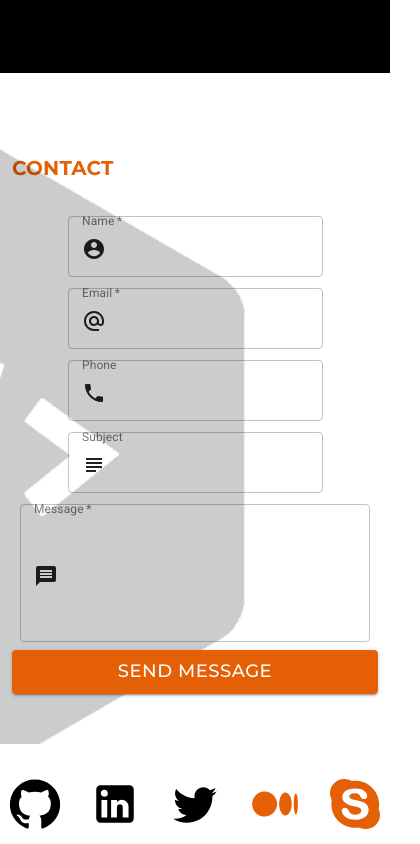
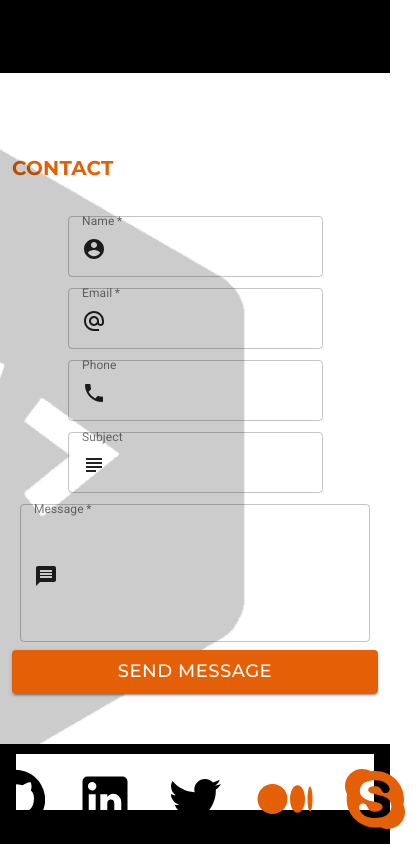
Before and after one commit to gcy2312/portfolio-app, a React (Create React App) app: page / in a window 390 px wide. Shown: the part 2322-3166 px from the top of the page, 420 px wide, since content can reach past the window. Built offline with nearby package versions, Linux system fonts and the light colour scheme; the HTML template or start-up script is replaced by a standard one; a web font is replaced by a local one; what react-animations would draw is missing.

Commit message:
spacing & responsive

```diff
--- a/src/components/Footer/footer.css
+++ b/src/components/Footer/footer.css
@@ -1,15 +1,26 @@
 .footer{
-  padding-bottom: 30px;
-  padding-top: 20px;
+  padding-top: 10px;
+  padding-bottom: 50px;
   height: 100px;
+  background-color: black;
+}
+#icons-nav{
+  background-color: black;
 }
 
 .link-icons{
   margin:15px;
-  width: 50px;
+  width: 60px;
   height: auto;
   transition: transform .2s; /* Animation */
+  color:#e45f05;
 }
 .link-icons:hover{
   transform: scale(1.3);
 }
+
+@media all and (min-width: 400px) and (max-width: 750px) {
+  .link-icons{
+    width:40px;
+  }
+}
```
